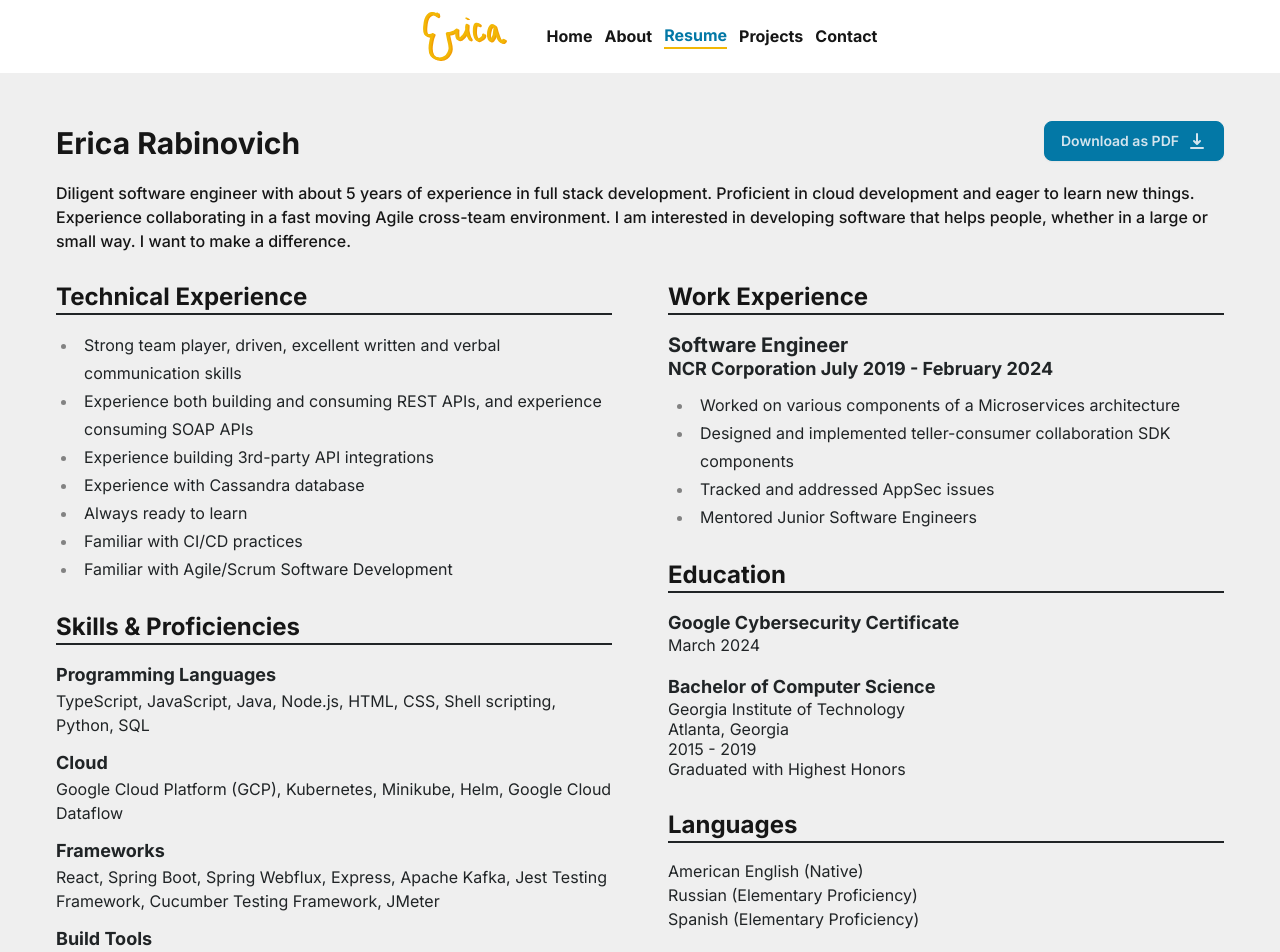
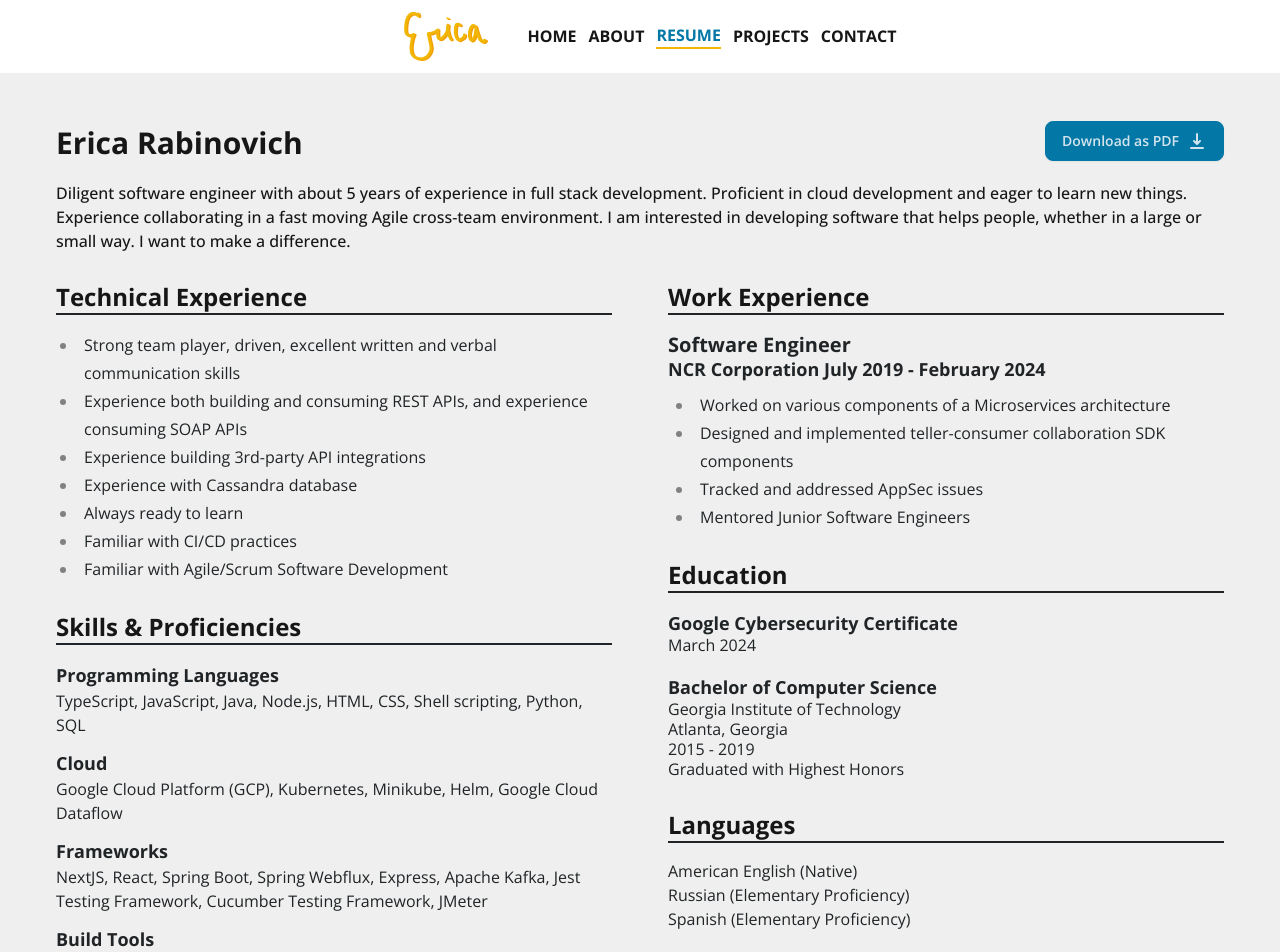
Before and after one commit to erabinovich3/personal-website, a Next.js app: page /resume in a window 1280 px wide. Shown: the top 952 px of the page. Built offline with nearby package versions, Linux system fonts and the light colour scheme.

Commit message:
aesthetic updates

```diff
--- a/src/app/(home-page)/layout.tsx
+++ b/src/app/(home-page)/layout.tsx
@@ -1,10 +1,10 @@
 import type { Metadata } from "next";
-import { Inter } from "next/font/google";
+import { Open_Sans } from "next/font/google";
 import "@/app/globals.css";
 import Navbar from "@/components/Navbar";
 import Footer from "@/components/Footer";
 
-const inter = Inter({ subsets: ["latin"] });
+const openSans = Open_Sans({ subsets: ["latin"] });
 
 export const metadata: Metadata = {
     title: {
@@ -21,7 +21,7 @@ export default function RootLayout({
 }>) {
     return (
         <html lang="en">
-            <body className={inter.className}>
+            <body className={openSans.className}>
                 <Navbar />
                 <main className="min-h-[70vh]">{children}</main>
                 <Footer />
--- a/src/app/(home-page)/page.tsx
+++ b/src/app/(home-page)/page.tsx
@@ -16,11 +16,11 @@ export default async function Home() {
                 }}
             >
                 <div className="hero-content grid grid-cols-1 sm:grid-cols-2 min-w-[235px]">
-                    <div className="font-extrabold text-center">
-                        <h1 className="text-2xl  after:block after:m-auto after:border-b-2 after:border-neutral after:w-[70%]">
+                    <div className="font-bold text-center tracking-wide">
+                        <h1 className="text-3xl  after:block after:m-auto after:border-b-2 after:border-neutral after:w-[70%]">
                             Hi, I&apos;m Erica.
                         </h1>
-                        <h2 className="text-xl">
+                        <h2 className="text-2xl">
                             Full Stack Software Engineer
                         </h2>
                     </div>
--- a/src/app/(not-home-pages)/layout.tsx
+++ b/src/app/(not-home-pages)/layout.tsx
@@ -1,10 +1,10 @@
 import type { Metadata } from "next";
-import { Inter } from "next/font/google";
+import { Open_Sans } from "next/font/google";
 import "@/app/globals.css";
 import Navbar from "@/components/Navbar";
 import Footer from "@/components/Footer";
 
-const inter = Inter({ subsets: ["latin"] });
+const openSans = Open_Sans({ subsets: ["latin"] });
 
 export const metadata: Metadata = {
     title: {
@@ -21,7 +21,7 @@ export default function NonHomePageLayout({
 }>) {
     return (
         <html lang="en">
-            <body className={inter.className}>
+            <body className={openSans.className}>
                 <Navbar />
                 <main className="flex items-center py-7 px-7 lg:py-12 lg:px-14 min-h-[70vh]">
                     {children}
--- a/src/app/(not-home-pages)/resume/page.tsx
+++ b/src/app/(not-home-pages)/resume/page.tsx
@@ -67,9 +67,9 @@ const ResumePage = () => {
                             Helm, Google Cloud Dataflow
                         </ResumeBlock>
                         <ResumeBlock title="Frameworks">
-                            React, Spring Boot, Spring Webflux, Express, Apache
-                            Kafka, Jest Testing Framework, Cucumber Testing
-                            Framework, JMeter
+                            NextJS, React, Spring Boot, Spring Webflux, Express,
+                            Apache Kafka, Jest Testing Framework, Cucumber
+                            Testing Framework, JMeter
                         </ResumeBlock>
                         <ResumeBlock title="Build Tools">
                             Maven, Docker, Jenkins
--- a/src/components/NavLink.tsx
+++ b/src/components/NavLink.tsx
@@ -11,11 +11,12 @@ const NavLink = ({ title, path }: NavLinkProps) => {
     return (
         <Link
             href={path}
-            className={
-                usePathname() === path
-                    ? "border-b-2 border-b-accent text-primary"
-                    : "transition ease-in-out hover:text-secondary duration-200"
-            }
+            className={`uppercase font-bold
+                ${
+                    usePathname() === path
+                        ? "border-b-2 border-b-accent text-primary"
+                        : "transition ease-in-out hover:text-secondary duration-200"
+                }`}
         >
             {title}
         </Link>
--- a/src/components/Navbar.tsx
+++ b/src/components/Navbar.tsx
@@ -17,7 +17,7 @@ const Navbar = () => {
 
     return (
         <>
-            <div className="navbar p-3 bg-base-100 gap-3 font-bold justify-between sm:justify-center">
+            <div className="navbar p-3 bg-base-100 gap-3 justify-between sm:justify-center">
                 <div>
                     <button
                         onClick={() => {
@@ -55,7 +55,7 @@ const Navbar = () => {
                 className={`${isOpen ? "flex" : "hidden"} divider my-0 sm:hidden bg-base-100`}
             />
             <div
-                className={`bg-base-100 ${isOpen ? "flex flex-col justify-center items-center gap-3 pb-2" : "hidden"} sm:hidden`}
+                className={`bg-base-100 ${isOpen ? "flex flex-col justify-center items-center gap-3 pt-1 pb-3" : "hidden"} sm:hidden`}
             >
                 {navLinks.map((link, i) => (
                     <NavLink title={link.title} path={link.path} key={i} />
--- a/src/components/Project.tsx
+++ b/src/components/Project.tsx
@@ -13,19 +13,19 @@ const Project = ({ project }: ProjectProps) => {
     return (
         <div
             key={project.id}
-            className="card grid grid-cols-1 md:grid-cols-2 bg-base-100 shadow min-w-[200px]"
+            className="card grid grid-cols-1 lg:grid-cols-2 bg-base-100 shadow min-w-[200px]"
         >
             <figure className="p-3 sm:p-5">
                 <Image
                     priority
-                    src={project.image.src ?? placeholder}
-                    alt={project.image.alt ?? "Project Placeholder Image"}
+                    src={project.image.src || placeholder}
+                    alt={project.image.alt || "Project Placeholder Image"}
                     width={700}
                     height={400}
                     className="rounded-lg"
                 />
             </figure>
-            <div className="card-body pt-2 md:p-8">
+            <div className="card-body pt-2 lg:p-8">
                 <div className="flex-1 items-center">
                     <h2 className="card-title">{project.name}</h2>
                     <p className="mb-5">{project.description}</p>
```
Also changed, not shown: 1 other file (tests, documents, lock files or other folders).
